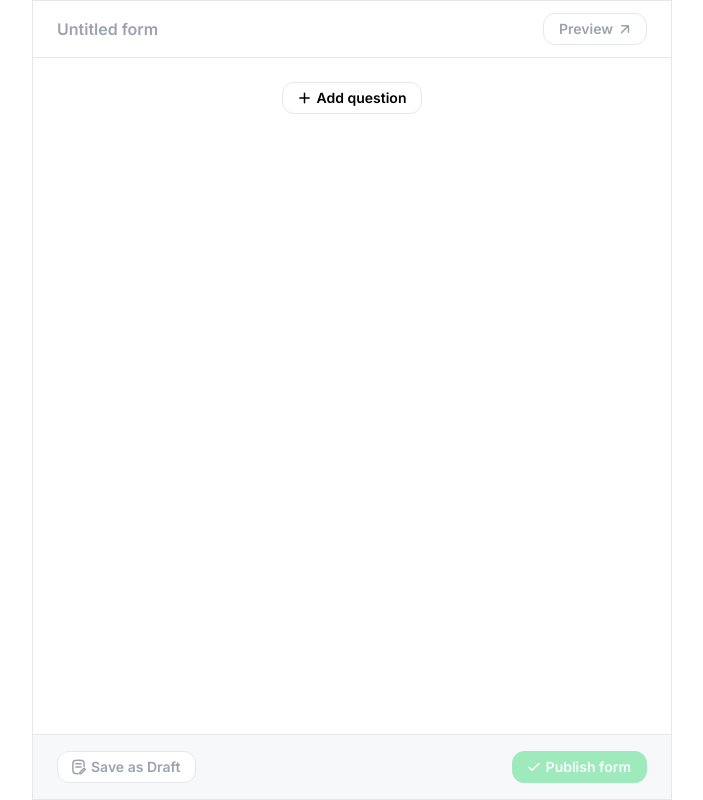
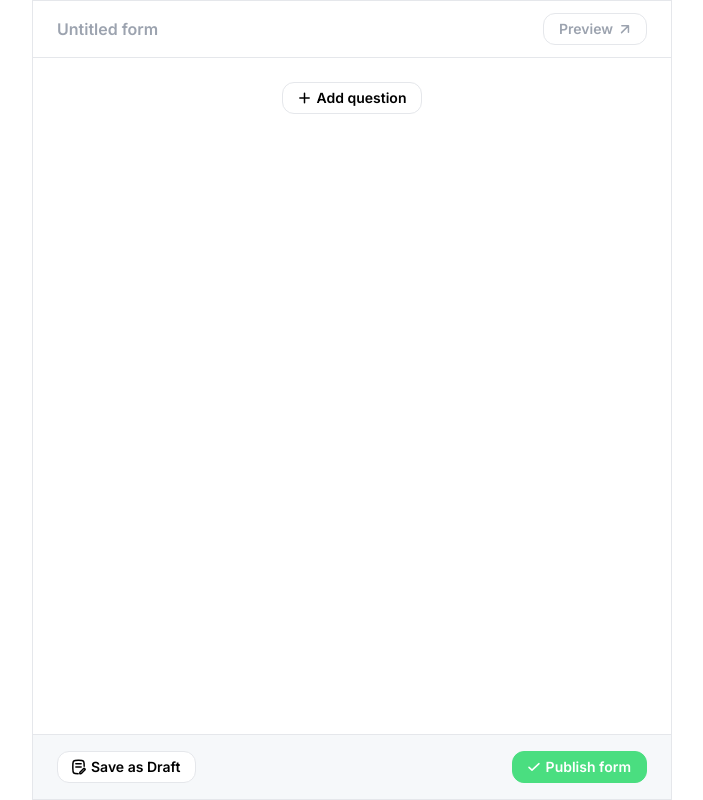
Before and after one commit to EltonLobo07/simple-form-builder, a Next.js app: page / in a window 1280 px wide. Shown: the whole page, without its empty margins (288-991 px from the left). Built offline with nearby package versions, Linux system fonts and the light colour scheme.

Commit message:
add & use a generic button to react to pending state

```diff
--- /dev/null
+++ b/src/app/ui/components/BtnWithIcon.tsx
@@ -0,0 +1,57 @@
+"use client";
+
+import { classJoin } from "@/utils/tailwind";
+import React from "react";
+import { Loader } from "../icons";
+
+type Props = Readonly<
+  {
+    ariaDisabled?: boolean;
+    icon: React.ReactNode;
+    children: string;
+    type: "submit" | "button";
+    theme: "white" | "green";
+    onClick?: (e: React.MouseEvent<HTMLButtonElement, MouseEvent>) => void;
+  } & (
+    | { pending: true; pendingMessage: string }
+    | { pending?: false; pendingMessage?: undefined }
+  )
+>;
+
+export function BtnWithIcon(props: Props) {
+  const disabled = (props.pending || props.ariaDisabled) ?? false;
+  const iconJSX = props.pending ? (
+    <Loader className="animate-spin" />
+  ) : (
+    props.icon
+  );
+
+  const onClick = (e: React.MouseEvent<HTMLButtonElement, MouseEvent>) => {
+    if (disabled) {
+      e.preventDefault();
+      return;
+    }
+    props.onClick?.(e);
+  };
+
+  return (
+    <button
+      type={props.type}
+      aria-disabled={disabled}
+      className={classJoin(
+        "pl-[13px] pr-[15px] relative rounded-xl py-[0.3125rem] text-sm font-semibold flex items-center gap-x-1 border",
+        disabled && "opacity-50",
+        props.theme === "green"
+          ? "border-green-400 hover:border-green-500 bg-green-400 hover:bg-green-500 text-white"
+          : "text-black border-gray-200 bg-white"
+      )}
+      onClick={onClick}
+    >
+      {iconJSX}
+      <span className="sr-only" aria-live="assertive" aria-atomic={true}>
+        {props.pendingMessage}
+      </span>
+      <span aria-hidden={props.pending}>{props.children}</span>
+    </button>
+  );
+}
--- a/src/app/ui/form-builder/FormBuilder.tsx
+++ b/src/app/ui/form-builder/FormBuilder.tsx
@@ -4,8 +4,10 @@ import { HeadingInput } from "./HeadingInput";
 import { PreviewLink } from "./PreviewLink";
 import { AddQuestionBtn } from "./AddQuestionBtn";
 import { Questions } from "./Questions";
-import { Draft, Tick } from "../icons";
+import { Tick } from "../icons";
 import { Notifier } from "./Notifier";
+import { BtnWithIcon } from "../components/BtnWithIcon";
+import { SaveAsDraftBtn } from "./SaveAsDraftBtn";
 
 type Props = Readonly<{
   headingLvl: 1 | 2 | 3 | 4 | 5 | 6;
@@ -39,20 +41,15 @@ export function FormBuilder(props: Props) {
           <AddQuestionBtn />
         </div>
         <div className="sticky bottom-0 bg-[#F6F8FA] px-24px py-4 border-t border-gray-200 flex justify-between gap-x-2">
-          <button
-            type="button"
-            className="border border-gray-200 bg-white rounded-xl py-[5px] pl-[13px] pr-[15px] text-sm font-semibold text-gray-400 hover:text-black flex items-center gap-x-1"
+          <SaveAsDraftBtn />
+          <BtnWithIcon
+            icon={<Tick />}
+            theme="green"
+            pending={false}
+            type="submit"
           >
-            <Draft />
-            <span>Save as Draft</span>
-          </button>
-          <button
-            type="button"
-            className="border border-green-400 hover:border-green-500 bg-green-400 hover:bg-green-500 opacity-50 hover:opacity-100 rounded-xl py-[5px] pl-[13px] pr-[15px] text-sm font-semibold text-white flex items-center gap-x-1"
-          >
-            <Tick />
-            <span>Publish form</span>
-          </button>
+            Publish form
+          </BtnWithIcon>
         </div>
       </FormStateProvider>
     </form>
--- /dev/null
+++ b/src/app/ui/form-builder/SaveAsDraftBtn.tsx
@@ -0,0 +1,10 @@
+import { BtnWithIcon } from "../components/BtnWithIcon";
+import { Draft } from "../icons";
+
+export function SaveAsDraftBtn() {
+  return (
+    <BtnWithIcon icon={<Draft />} theme="white" type="button" pending={false}>
+      Save as Draft
+    </BtnWithIcon>
+  );
+}
--- /dev/null
+++ b/src/app/ui/icons/Loader.tsx
@@ -0,0 +1,27 @@
+"use client";
+
+import { classJoin } from "@/utils/tailwind";
+
+type Props = Readonly<{
+  className?: string;
+}>;
+
+export function Loader(props: Props) {
+  return (
+    <svg
+      aria-hidden={true}
+      xmlns="http://www.w3.org/2000/svg"
+      //   width="24"
+      //   height="24"
+      fill="none"
+      stroke="currentColor"
+      strokeLinecap="round"
+      strokeLinejoin="round"
+      strokeWidth="2"
+      className={classJoin("w-16px h-16px", props.className)}
+      viewBox="0 0 24 24"
+    >
+      <path d="M12 2v4M12 18v4M4.93 4.93l2.83 2.83M16.24 16.24l2.83 2.83M2 12h4M18 12h4M4.93 19.07l2.83-2.83M16.24 7.76l2.83-2.83"></path>
+    </svg>
+  );
+}
--- a/src/app/ui/icons/index.ts
+++ b/src/app/ui/icons/index.ts
@@ -13,3 +13,4 @@ export * from "./Circle";
 export * from "./Delete";
 export * from "./Bell";
 export * from "./Error";
+export * from "./Loader";
```
